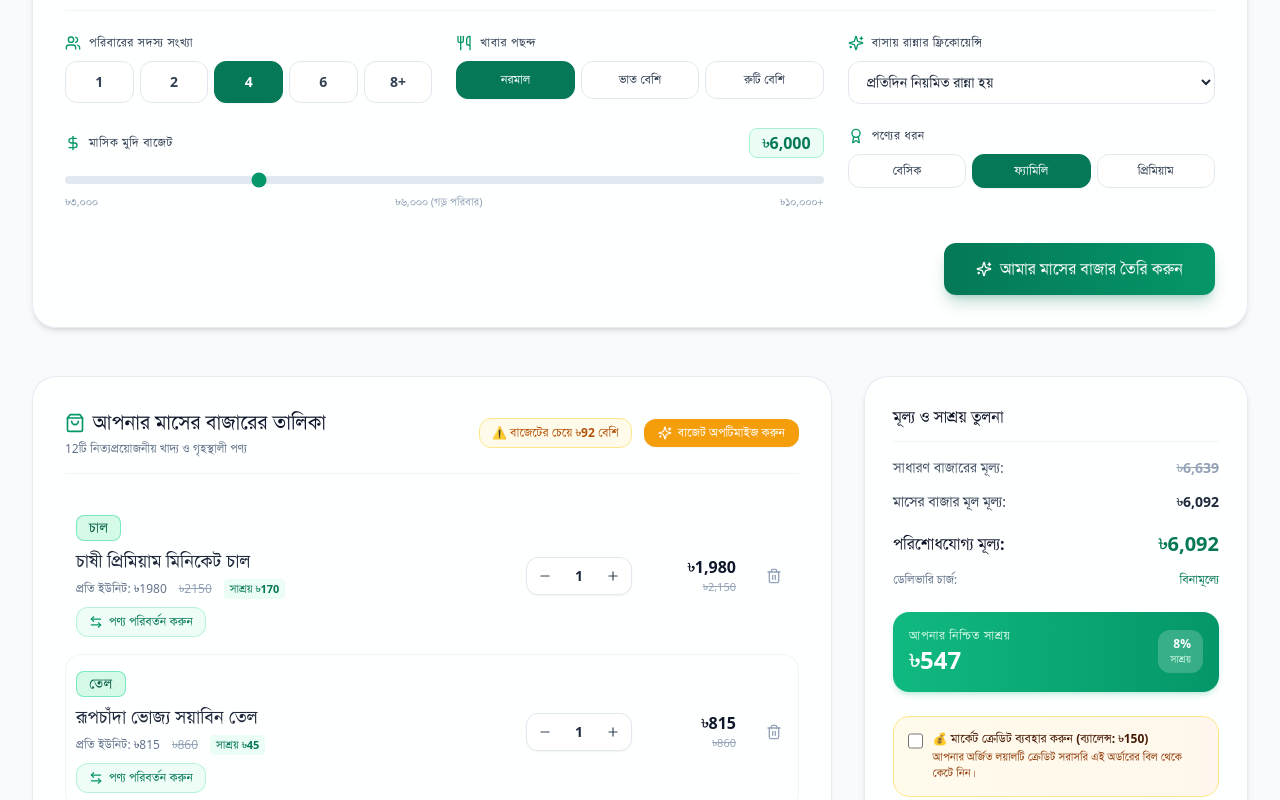
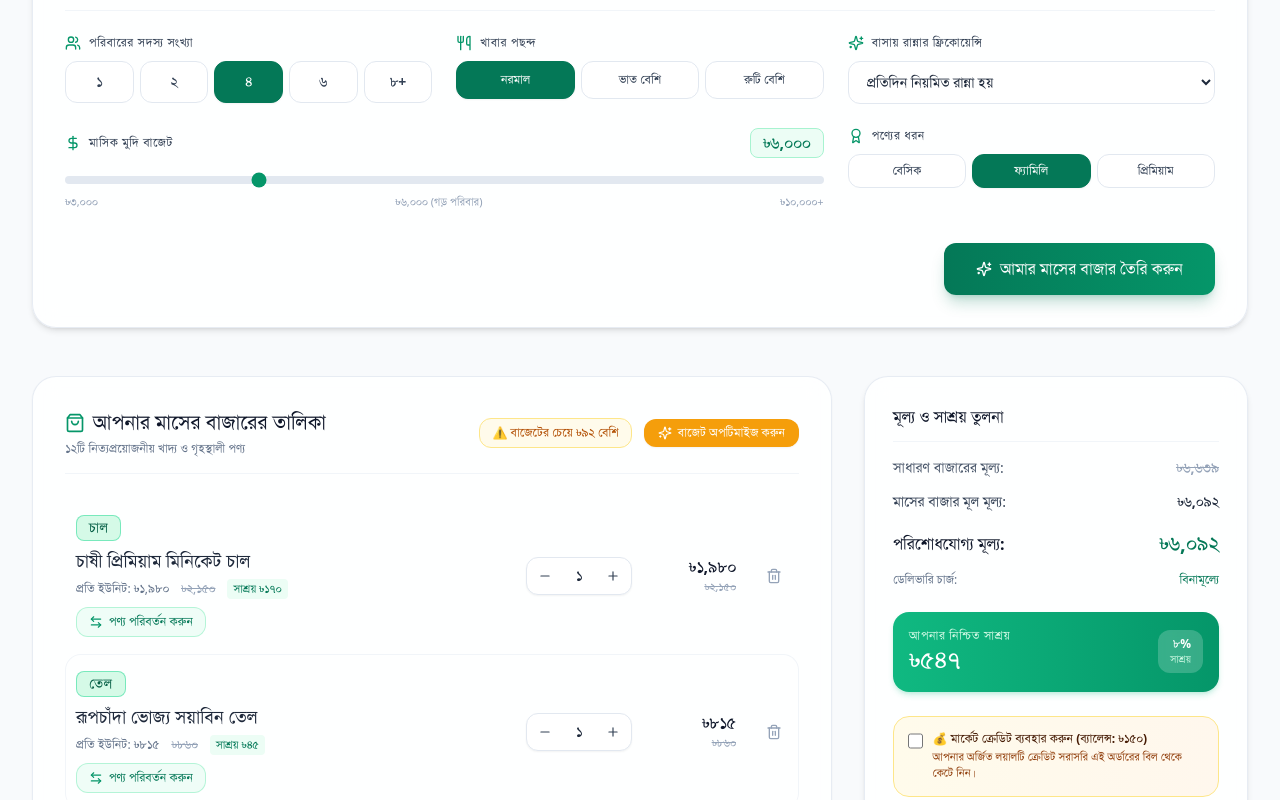
Before and after one commit to jahirul-pu/masher_bazar, a Next.js app in the folder apps/web/: page / in a window 1280 px wide. Shown: the part 1180-1980 px from the top of the page. Built offline with nearby package versions, Linux system fonts and the light colour scheme.

Commit message:
fix(web): format prices and numbers with Bengali numerals in Bengali language

```diff
--- a/apps/web/src/components/BasketDisplay.tsx
+++ b/apps/web/src/components/BasketDisplay.tsx
@@ -25,6 +25,7 @@ import {
 } from 'lucide-react';
 import { BasketItem, PaymentMethod } from '@masik/shared-types';
 import { DEFAULT_INVENTORY_PRODUCTS, InventoryItem } from '@masik/business-rules';
+import { formatPrice, formatNumber, toBengaliNumber } from '@/utils/formatters';
 
 export interface DisplayBasketItem extends BasketItem {
   nameEn: string;
@@ -144,9 +145,9 @@ export const BasketDisplay: React.FC<BasketDisplayProps> = ({
     const diff = inv.masikPrice - swapModalItem.unitMasikPrice;
     const diffMsg =
       diff < 0
-        ? ` (৳${Math.abs(diff)} সাশ্রয় হলো!)`
+        ? ` (${formatPrice(Math.abs(diff), lang)} সাশ্রয় হলো!)`
         : diff > 0
-        ? ` (+৳${diff} প্রিমিয়াম যুক্ত হলো)`
+        ? ` (+${formatPrice(diff, lang)} প্রিমিয়াম যুক্ত হলো)`
         : '';
     setSwapToast(
       lang === 'bn'
@@ -245,11 +246,11 @@ export const BasketDisplay: React.FC<BasketDisplayProps> = ({
         </p>
         <div className="bg-amber-50 rounded-2xl p-4 border border-amber-200 inline-block mb-6">
           <p className="text-xs font-bold text-amber-900">
-            🎉 {lang === 'bn' ? `এই অর্ডারে আপনার সাশ্রয়: ৳${totalSavings.toLocaleString()}` : `Total savings on this order: ৳${totalSavings.toLocaleString()}`}
+            🎉 {lang === 'bn' ? `এই অর্ডারে আপনার সাশ্রয়: ${formatPrice(totalSavings, lang)}` : `Total savings on this order: ${formatPrice(totalSavings, lang)}`}
           </p>
           {appliedCredits > 0 && (
             <p className="text-[11px] font-bold text-emerald-800 mt-1">
-              ✓ {lang === 'bn' ? `৳${appliedCredits} মার্কেট ক্রেডিট রিডিম করা হয়েছে` : `৳${appliedCredits} Market Credits successfully redeemed`}
+              ✓ {lang === 'bn' ? `${formatPrice(appliedCredits, lang)} মার্কেট ক্রেডিট রিডিম করা হয়েছে` : `${formatPrice(appliedCredits, lang)} Market Credits successfully redeemed`}
             </p>
           )}
         </div>
@@ -280,7 +281,7 @@ export const BasketDisplay: React.FC<BasketDisplayProps> = ({
               </div>
               <p className="text-xs text-slate-500 mt-1">
                 {lang === 'bn'
-                  ? `${items.length}টি নিত্যপ্রয়োজনীয় খাদ্য ও গৃহস্থালী পণ্য`
+                  ? `${formatNumber(items.length, lang)}টি নিত্যপ্রয়োজনীয় খাদ্য ও গৃহস্থালী পণ্য`
                   : `${items.length} staple household and grocery items`}
               </p>
             </div>
@@ -289,7 +290,7 @@ export const BasketDisplay: React.FC<BasketDisplayProps> = ({
             {isOverBudget ? (
               <div className="flex items-center gap-3">
                 <span className="text-xs text-amber-700 font-semibold bg-amber-50 px-3 py-1.5 rounded-xl border border-amber-200">
-                  ⚠️ {lang === 'bn' ? `বাজেটের চেয়ে ৳${(totalMasik - budget).toLocaleString()} বেশি` : `৳${(totalMasik - budget).toLocaleString()} over budget`}
+                  ⚠️ {lang === 'bn' ? `বাজেটের চেয়ে ${formatPrice(totalMasik - budget, lang)} বেশি` : `${formatPrice(totalMasik - budget, lang)} over budget`}
                 </span>
                 <button
                   onClick={onOptimizeBudget}
@@ -304,7 +305,7 @@ export const BasketDisplay: React.FC<BasketDisplayProps> = ({
                 <CheckCircle className="w-4 h-4 text-emerald-600" />
                 <span>
                   {lang === 'bn'
-                    ? `বাজেটের সাথে অপটিমাইজড (${swappedCount}টি বিকল্প পণ্য)`
+                    ? `বাজেটের সাথে অপটিমাইজড (${formatNumber(swappedCount, lang)}টি বিকল্প পণ্য)`
                     : `Budget Optimized (${swappedCount} items substituted)`}
                 </span>
               </div>
@@ -347,7 +348,7 @@ export const BasketDisplay: React.FC<BasketDisplayProps> = ({
                 className="px-3.5 py-1.5 rounded-xl bg-amber-600 hover:bg-amber-700 text-white font-bold text-xs flex items-center justify-center gap-1 shadow-sm shrink-0 transition-all"
               >
                 <Plus className="w-3.5 h-3.5" />
-                <span>{lang === 'bn' ? '+ হুইল ডিটারজেন্ট যোগ করুন (৳৩৩০)' : '+ Add Detergent (৳330)'}</span>
+                <span>{lang === 'bn' ? `+ হুইল ডিটারজেন্ট যোগ করুন (${formatPrice(330, lang)})` : `+ Add Detergent (${formatPrice(330, lang)})`}</span>
               </button>
             </div>
           )}
@@ -376,14 +377,14 @@ export const BasketDisplay: React.FC<BasketDisplayProps> = ({
                     </h4>
                     <div className="flex flex-wrap items-center gap-3 text-xs text-slate-500 mt-1">
                       <span>
-                        {lang === 'bn' ? 'প্রতি ইউনিট:' : 'Unit:'} ৳{item.unitMasikPrice}
+                        {lang === 'bn' ? 'প্রতি ইউনিট:' : 'Unit:'} {formatPrice(item.unitMasikPrice, lang)}
                       </span>
                       <span className="line-through text-slate-400">
-                        ৳{item.unitMrp}
+                        {formatPrice(item.unitMrp, lang)}
                       </span>
                       {lineSaving > 0 && (
                         <span className="text-emerald-700 font-bold bg-emerald-50 px-1.5 py-0.5 rounded text-[11px]">
-                          {lang === 'bn' ? `সাশ্রয় ৳${lineSaving}` : `Save ৳${lineSaving}`}
+                          {lang === 'bn' ? `সাশ্রয় ${formatPrice(lineSaving, lang)}` : `Save ${formatPrice(lineSaving, lang)}`}
                         </span>
                       )}
                     </div>
@@ -414,7 +415,7 @@ export const BasketDisplay: React.FC<BasketDisplayProps> = ({
                         <Minus className="w-3.5 h-3.5" />
                       </button>
                       <span className="w-10 text-center font-extrabold text-xs sm:text-sm text-slate-800">
-                        {item.quantity}
+                        {formatNumber(item.quantity, lang)}
                       </span>
                       <button
                         onClick={() => onUpdateQty(item.variantId, 1)}
@@ -428,10 +429,10 @@ export const BasketDisplay: React.FC<BasketDisplayProps> = ({
                     {/* Subtotal */}
                     <div className="text-right min-w-[80px]">
                       <span className="text-sm sm:text-base font-black text-slate-900 block">
-                        ৳{lineTotal.toLocaleString()}
+                        {formatPrice(lineTotal, lang)}
                       </span>
                       <span className="text-[11px] text-slate-400 line-through block">
-                        ৳{lineMarket.toLocaleString()}
+                        {formatPrice(lineMarket, lang)}
                       </span>
                     </div>
 
@@ -510,28 +511,28 @@ export const BasketDisplay: React.FC<BasketDisplayProps> = ({
             <div className="flex items-center justify-between text-sm text-slate-600">
               <span>{lang === 'bn' ? 'সাধারণ বাজারের মূল্য:' : 'Regular Market Price:'}</span>
               <span className="font-semibold line-through text-slate-400">
-                ৳{totalMarket.toLocaleString()}
+                {formatPrice(totalMarket, lang)}
               </span>
             </div>
 
             <div className="flex items-center justify-between text-sm text-slate-700">
               <span>{lang === 'bn' ? 'মাসের বাজার মূল মূল্য:' : 'Masher Base Price:'}</span>
               <span className="font-bold text-slate-800">
-                ৳{totalMasik.toLocaleString()}
+                {formatPrice(totalMasik, lang)}
               </span>
             </div>
 
             {appliedCredits > 0 && (
               <div className="flex items-center justify-between text-xs font-bold text-amber-700 bg-amber-50 px-2.5 py-1.5 rounded-xl border border-amber-200">
                 <span>{lang === 'bn' ? 'মার্কেট ক্রেডিট ডিসকাউন্ট:' : 'Loyalty Credit Applied:'}</span>
-                <span>-৳{appliedCredits}</span>
+                <span>-{formatPrice(appliedCredits, lang)}</span>
               </div>
             )}
 
             <div className="flex items-center justify-between text-base font-bold text-slate-900 pt-1">
               <span>{lang === 'bn' ? 'পরিশোধযোগ্য মূল্য:' : 'Final Payable:'}</span>
               <span className="text-xl font-black text-masik-700">
-                ৳{payableMasik.toLocaleString()}
+                {formatPrice(payableMasik, lang)}
               </span>
             </div>
 
@@ -551,11 +552,11 @@ export const BasketDisplay: React.FC<BasketDisplayProps> = ({
                   {lang === 'bn' ? 'আপনার নিশ্চিত সাশ্রয়' : 'Total Net Savings'}
                 </span>
                 <span className="text-2xl font-black block">
-                  ৳{totalSavings.toLocaleString()}
+                  {formatPrice(totalSavings, lang)}
                 </span>
               </div>
               <div className="text-right bg-white/20 px-3 py-1.5 rounded-xl backdrop-blur-sm">
-                <span className="text-xs font-bold block">{savingsPercent}%</span>
+                <span className="text-xs font-bold block">{formatNumber(savingsPercent, lang)}%</span>
                 <span className="text-[10px] text-emerald-100 block">{lang === 'bn' ? 'সাশ্রয়' : 'Saved'}</span>
               </div>
             </div>
@@ -572,7 +573,7 @@ export const BasketDisplay: React.FC<BasketDisplayProps> = ({
               />
               <div>
                 <span className="text-xs font-bold text-amber-950 block">
-                  💰 {lang === 'bn' ? `মার্কেট ক্রেডিট ব্যবহার করুন (ব্যালেন্স: ৳${availableCredits})` : `Redeem Market Credits (Balance: ৳${availableCredits})`}
+                  💰 {lang === 'bn' ? `মার্কেট ক্রেডিট ব্যবহার করুন (ব্যালেন্স: ${formatPrice(availableCredits, lang)})` : `Redeem Market Credits (Balance: ${formatPrice(availableCredits, lang)})`}
                 </span>
                 <span className="text-[11px] text-amber-800 block mt-0.5">
                   {lang === 'bn'
@@ -712,7 +713,7 @@ export const BasketDisplay: React.FC<BasketDisplayProps> = ({
                         {getCategoryName(swapModalItem.category, lang)}
                       </span>
                       <span className="font-bold text-slate-800 bg-white px-2 py-0.5 rounded-lg border border-slate-200 shadow-2xs">
-                        {lang === 'bn' ? swapModalItem.nameBn : (swapModalItem.nameEn || swapModalItem.nameBn)} (৳{swapModalItem.unitMasikPrice})
+                        {lang === 'bn' ? swapModalItem.nameBn : (swapModalItem.nameEn || swapModalItem.nameBn)} ({formatPrice(swapModalItem.unitMasikPrice, lang)})
                       </span>
                       <span className="text-slate-400">•</span>
                       <span className="font-medium text-masik-700">
@@ -891,10 +892,10 @@ export const BasketDisplay: React.FC<BasketDisplayProps> = ({
                         <div className="text-right">
                           <div className="flex items-baseline justify-end gap-1.5">
                             <span className="text-lg font-black text-slate-900">
-                              ৳{inv.masikPrice.toLocaleString()}
+                              {formatPrice(inv.masikPrice, lang)}
                             </span>
                             <span className="text-xs text-slate-400 line-through">
-                              ৳{inv.mrp.toLocaleString()}
+                              {formatPrice(inv.mrp, lang)}
                             </span>
                           </div>
 
@@ -903,11 +904,11 @@ export const BasketDisplay: React.FC<BasketDisplayProps> = ({
                             <div className="mt-1">
                               {priceDiff < 0 ? (
                                 <span className="inline-block text-[11px] font-bold text-emerald-800 bg-emerald-100/90 px-2 py-0.5 rounded-md border border-emerald-300">
-                                  {lang === 'bn' ? `৳${Math.abs(priceDiff)} সাশ্রয়` : `Save ৳${Math.abs(priceDiff)}`}
+                                  {lang === 'bn' ? `${formatPrice(Math.abs(priceDiff), lang)} সাশ্রয়` : `Save ${formatPrice(Math.abs(priceDiff), lang)}`}
                                 </span>
                               ) : priceDiff > 0 ? (
                                 <span className="inline-block text-[11px] font-bold text-slate-700 bg-slate-100 px-2 py-0.5 rounded-md border border-slate-200">
-                                  {lang === 'bn' ? `+৳${priceDiff} প্রিমিয়াম` : `+৳${priceDiff}`}
+                                  {lang === 'bn' ? `+${formatPrice(priceDiff, lang)} প্রিমিয়াম` : `+${formatPrice(priceDiff, lang)}`}
                                 </span>
                               ) : (
                                 <span className="inline-block text-[11px] font-medium text-slate-600 bg-slate-100 px-2 py-0.5 rounded-md">
--- a/apps/web/src/components/OnboardingWizard.tsx
+++ b/apps/web/src/components/OnboardingWizard.tsx
@@ -3,6 +3,7 @@
 import React from 'react';
 import { Users, Utensils, DollarSign, Sparkles, Award } from 'lucide-react';
 import { CookingFrequency, FoodPreference, MarketTier } from '@masik/shared-types';
+import { formatPrice, formatNumber } from '@/utils/formatters';
 
 export interface OnboardingState {
   size: number;
@@ -64,7 +65,7 @@ export const OnboardingWizard: React.FC<OnboardingWizardProps> = ({
                     : 'bg-white text-slate-700 border-slate-200 hover:border-masik-300'
                 }`}
               >
-                {s}{s === 8 ? '+' : ''}
+                {formatNumber(s, lang)}{s === 8 ? '+' : ''}
               </button>
             ))}
           </div>
@@ -132,7 +133,7 @@ export const OnboardingWizard: React.FC<OnboardingWizardProps> = ({
               <span>{lang === 'bn' ? 'মাসিক মুদি বাজেট' : 'Monthly Grocery Budget'}</span>
             </label>
             <span className="text-base font-extrabold text-masik-700 bg-masik-50 px-3 py-0.5 rounded-lg border border-masik-200">
-              ৳{state.budget.toLocaleString()}
+              {formatPrice(state.budget, lang)}
             </span>
           </div>
           <input
@@ -145,9 +146,9 @@ export const OnboardingWizard: React.FC<OnboardingWizardProps> = ({
             className="w-full h-2 bg-slate-200 rounded-lg appearance-none cursor-pointer accent-masik-600"
           />
           <div className="flex justify-between text-[11px] text-slate-400 mt-1">
-            <span>৳৩,০০০</span>
-            <span>৳৬,০০০ (গড় পরিবার)</span>
-            <span>৳১০,০০০+</span>
+            <span>{formatPrice(3000, lang)}</span>
+            <span>{lang === 'bn' ? `${formatPrice(6000, lang)} (গড় পরিবার)` : `${formatPrice(6000, lang)} (Average)`}</span>
+            <span>{formatPrice(10000, lang)}+</span>
           </div>
         </div>
 
--- /dev/null
+++ b/apps/web/src/utils/formatters.ts
@@ -0,0 +1,39 @@
+const BENGALI_DIGITS = ['০', '১', '২', '৩', '৪', '৫', '৬', '৭', '৮', '৯'];
+
+/**
+ * Converts any numeric string or number with English digits (0-9) to Bengali digits (০-৯).
+ */
+export function toBengaliNumber(num: number | string): string {
+  if (num === null || num === undefined) return '';
+  return String(num).replace(/[0-9]/g, (d) => BENGALI_DIGITS[parseInt(d, 10)] || d);
+}
+
+/**
+ * Formats a currency amount into Taka string (e.g. ৳1,980 or ৳১,৯৮০).
+ */
+export function formatPrice(amount: number, lang: 'bn' | 'en' = 'bn'): string {
+  if (amount === null || amount === undefined || isNaN(amount)) {
+    return lang === 'bn' ? '৳০' : '৳0';
+  }
+  const isNegative = amount < 0;
+  const absAmount = Math.abs(Math.round(amount));
+  const enFormatted = absAmount.toLocaleString('en-US');
+  const sign = isNegative ? '-' : '';
+
+  if (lang === 'bn') {
+    return `${sign}৳${toBengaliNumber(enFormatted)}`;
+  }
+  return `${sign}৳${enFormatted}`;
+}
+
+/**
+ * Formats a general number (e.g., quantities, percentages, weights) localized to Bengali or English.
+ */
+export function formatNumber(val: number | string, lang: 'bn' | 'en' = 'bn'): string {
+  if (val === null || val === undefined) return '';
+  const str = typeof val === 'number' ? val.toLocaleString('en-US') : String(val);
+  if (lang === 'bn') {
+    return toBengaliNumber(str);
+  }
+  return str;
+}
```
Also changed, not shown: apps/web/src/components/B2bCorporateMess.tsx (+27 -26 lines), apps/web/src/components/MealPlanner.tsx (+14 -13 lines), apps/web/src/components/Navbar.tsx (+5 -2 lines), apps/web/src/components/SavingsDashboard.tsx (+24 -15 lines).
